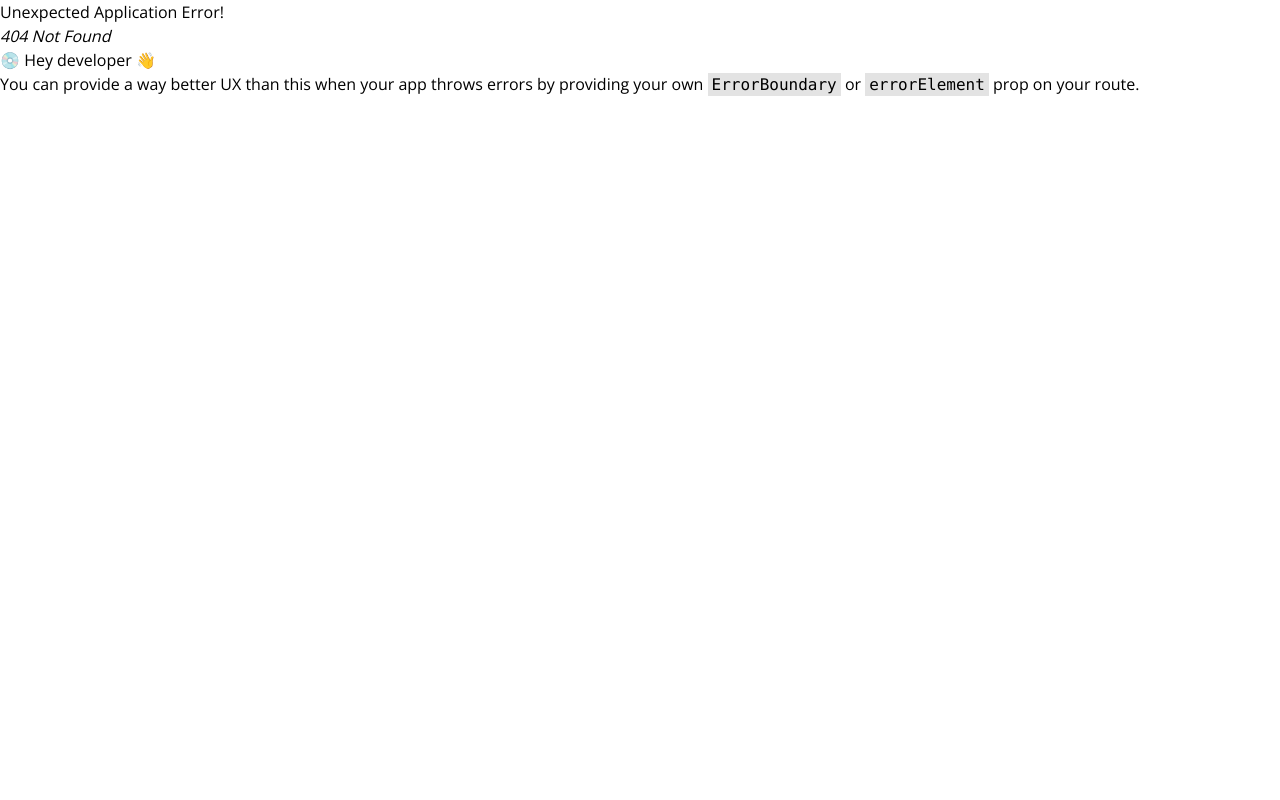
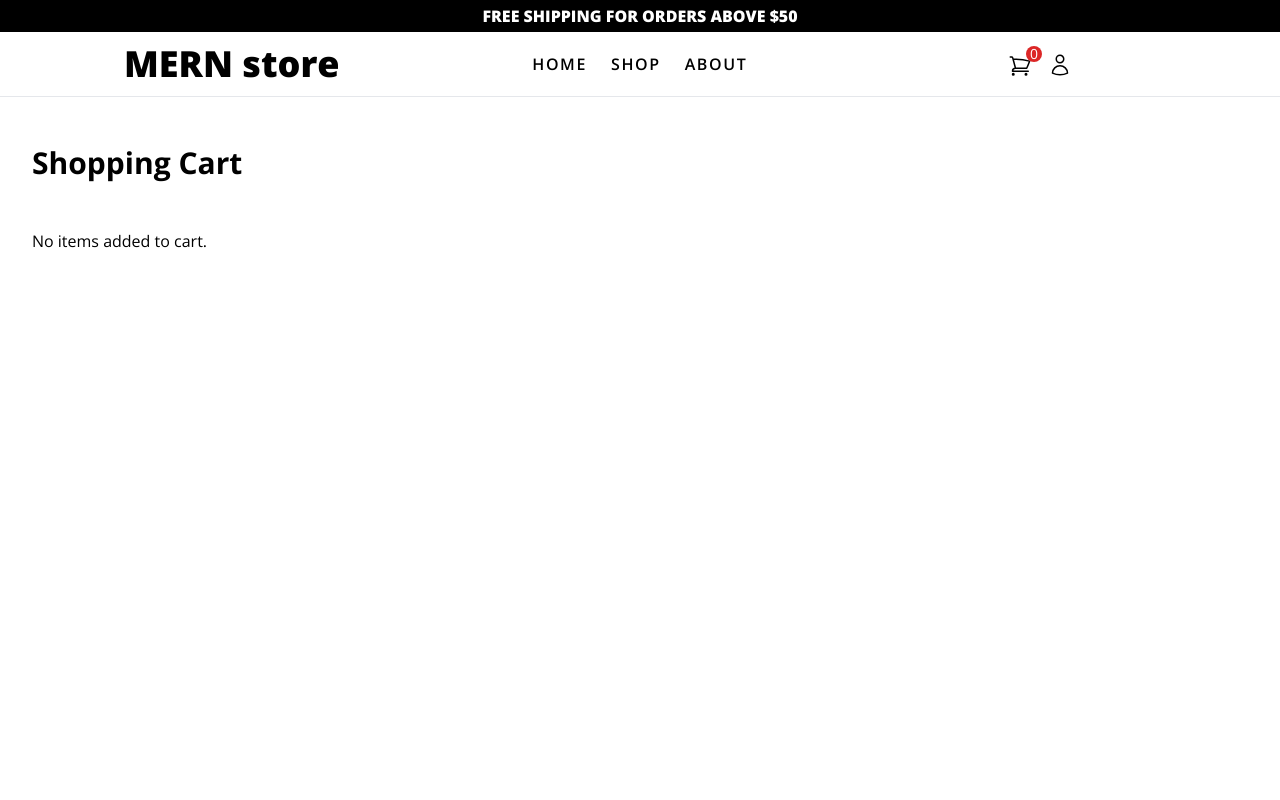
Before and after one commit to malalalash/MERN-ecommerce, a React (Vite) app in the folder client/: page /cart in a window 1280 px wide. Before the commit this address had no page. Shown: the top 800 px of the page. Built offline with nearby package versions, Linux system fonts and the light colour scheme.

Commit message:
installed zustand/ created cart store to keep track of items and created cart page

```diff
--- a/client/package.json
+++ b/client/package.json
@@ -15,7 +15,8 @@
     "@tanstack/react-query-devtools": "^4.33.0",
     "react": "^18.2.0",
     "react-dom": "^18.2.0",
-    "react-router-dom": "^6.15.0"
+    "react-router-dom": "^6.15.0",
+    "zustand": "^4.4.3"
   },
   "devDependencies": {
     "@types/react": "^18.2.15",
--- /dev/null
+++ b/client/src/components/CartItem/CartItem.tsx
@@ -0,0 +1,36 @@
+import { TrashIcon } from "@heroicons/react/24/solid";
+import { CartItemProps } from "../../types";
+import { useCart } from "../../store/cartStore";
+
+const CartItem: React.FC<CartItemProps> = ({ data }) => {
+  const { removeItem } = useCart();
+
+  return (
+    <li className="flex py-6 border-b">
+      <div className="relative h-24 w-24 rounded-md overflow-hidden sm:h-48 sm:w-48">
+        <img
+          src={data.images[0].url}
+          alt={data.name}
+          className="object-cover object-center"
+        />
+      </div>
+      <div className="relative ml-4 flex flex-1 flex-col justify-between sm:ml-6">
+        <div className="absolute z-10 right-0 top-0">
+          <button onClick={() => removeItem(data._id)}>
+            <TrashIcon className="w-5 sm:w-6 h-5 sm:h-6 text-red-600" />
+          </button>
+        </div>
+        <div className="relative pr-9 smL:grid sm:grid-cols-2 sm:gap-x-6 sm:pr-0">
+          <div className="flex justify-between">
+            <p className="text-lg font-semibold text-black">{data.name}</p>
+          </div>
+          <div className="mt-1 flex text-sm">
+            <p>{data.description}</p>
+          </div>
+        </div>
+      </div>
+    </li>
+  );
+};
+
+export default CartItem;
--- a/client/src/components/Header/Header.tsx
+++ b/client/src/components/Header/Header.tsx
@@ -8,6 +8,7 @@ import { useState } from "react";
 import { useClickOutside } from "../../hooks/useClickOutside";
 import Social from "../Social/Social";
 import { NavLink, Link } from "react-router-dom";
+import { useCart } from "../../store/cartStore";
 
 const Header = () => {
   const [isOpen, setIsOpen] = useState(false);
@@ -15,6 +16,8 @@ const Header = () => {
   const toggleMenu = () => setIsOpen((prevIsOpen) => !prevIsOpen);
 
   useClickOutside(isOpen, setIsOpen, "#mobile-menu");
+
+  const { items } = useCart();
 
   return (
     <header className="border-b shadow">
@@ -65,10 +68,13 @@ const Header = () => {
           </div>
         </nav>
         <ul className="flex items-center justify-between gap-2 mt-1">
-          <li className="nav-link pt-1">
-            <button>
+          <li className="nav-link py-1 relative">
+            <Link to={"cart"}>
               <ShoppingCartIcon className="w-6 h-6" />
-            </button>
+            </Link>
+            <span className="absolute -top-1 -right-1.5 bg-red-600 text-white rounded-full w-4 h-4 text-sm flex items-center justify-center">
+              {items.length}
+            </span>
           </li>
           <li className="nav-link pt-1">
             <button>
--- a/client/src/main.tsx
+++ b/client/src/main.tsx
@@ -15,7 +15,7 @@ import Home from "./pages/Home";
 import Product from "./pages/Product";
 import Shop from "./pages/Shop";
 import About from "./pages/About";
-
+import Cart from "./pages/Cart";
 
 const queryClient = new QueryClient();
 
@@ -26,6 +26,7 @@ const router = createBrowserRouter(
       <Route path="shop" element={<Shop />} />
       <Route path="about" element={<About />} />
       <Route path="shop/:slug" element={<Product />} />
+      <Route path="cart" element={<Cart />} />
     </Route>,
   ])
 );
--- /dev/null
+++ b/client/src/pages/Cart.tsx
@@ -0,0 +1,30 @@
+import CartItem from "../components/CartItem/CartItem";
+import { useCart } from "../store/cartStore";
+
+const Cart = () => {
+  const { items } = useCart();
+  return (
+    <div className="bg-white">
+      <div className="container mx-auto">
+        <div className="px-4 py-12 sm:px-6 lg:px-8">
+          <h1 className="text-3xl font-bold text-black">Shopping Cart</h1>
+          <div className="mt-12 lg:grid lg:grid-cols-12 lg:items-start gap-x-12">
+            <div className="lg:col-span-7">
+              {items.length === 0 ? (
+                <p>No items added to cart.</p>
+              ) : (
+                <ul>
+                  {items.map((item) => (
+                    <CartItem key={item._id} data={item} />
+                  ))}
+                </ul>
+              )}
+            </div>
+          </div>
+        </div>
+      </div>
+    </div>
+  );
+};
+
+export default Cart;
--- a/client/src/pages/Product.tsx
+++ b/client/src/pages/Product.tsx
@@ -6,6 +6,8 @@ import { ProductsType } from "../types";
 import { useScrollToTop } from "../hooks/useScrollToTop";
 import { HeartIcon } from "@heroicons/react/24/outline";
 import Breadcrumbs from "../components/Breadcrumbs/Breadcrumbs";
+import { useCart } from "../store/cartStore";
+import { MouseEventHandler } from "react";
 
 const Product = () => {
   useScrollToTop();
@@ -15,11 +17,17 @@ const Product = () => {
     queryFn: () => getProduct(slug as string),
   });
 
-  const [currentImage, setCurrentImage] = useState(product?.images[0].url);
-
   useEffect(() => {
     setCurrentImage(product?.images[0].url);
   }, [product]);
+
+  const { addItem } = useCart();
+
+  const [currentImage, setCurrentImage] = useState(product?.images[0].url);
+
+  const onAddToCart: MouseEventHandler<HTMLButtonElement> = () => {
+    addItem(product!);
+  };
 
   if (isLoading) {
     return <div>Loading...</div>;
@@ -109,7 +117,10 @@ const Product = () => {
                   })}
                 </select>
                 <div className="flex items-center gap-3">
-                  <button className="text-lg w-full py-2 uppercase font-semibold text-white bg-black hover:bg-gray-200 hover:text-black border border-black transition focus:text-black focus:bg-gray-200">
+                  <button
+                    onClick={onAddToCart}
+                    className="text-lg w-full py-2 uppercase font-semibold text-white bg-black hover:bg-gray-200 hover:text-black border border-black transition focus:text-black focus:bg-gray-200"
+                  >
                     Add to cart
                   </button>
                   <button className="border transition border-black p-2 hover:bg-gray-200 focus:bg-gray-200">
--- /dev/null
+++ b/client/src/store/cartStore.tsx
@@ -0,0 +1,30 @@
+import { create } from "zustand";
+import { persist, createJSONStorage } from "zustand/middleware";
+import { CartStoreI, ProductsType } from "../types";
+
+export const useCart = create(
+  persist<CartStoreI>(
+    (set, get) => ({
+      items: [],
+      addItem: (data: ProductsType) => {
+        const currentItems = get().items;
+        const existingItems = currentItems.find(
+          (item) => item._id === data._id
+        );
+
+        if (existingItems) {
+          return currentItems;
+        }
+        set({ items: [...get().items, data] });
+      },
+      removeItem: (id: string) => {
+        set({ items: [...get().items.filter((item) => item._id !== id)] });
+      },
+      removeAll: () => set({ items: [] }),
+    }),
+    {
+      name: "cart",
+      storage: createJSONStorage(() => localStorage),
+    }
+  )
+);
```
Also changed, not shown: client/src/types/index.ts (+11 -0 lines), 1 other file (tests, documents, lock files or other folders).
